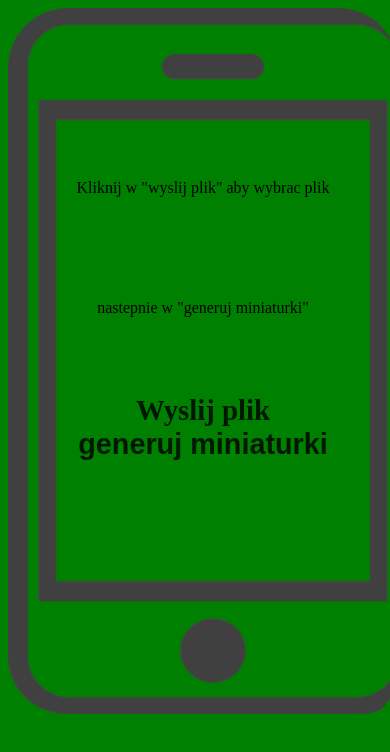
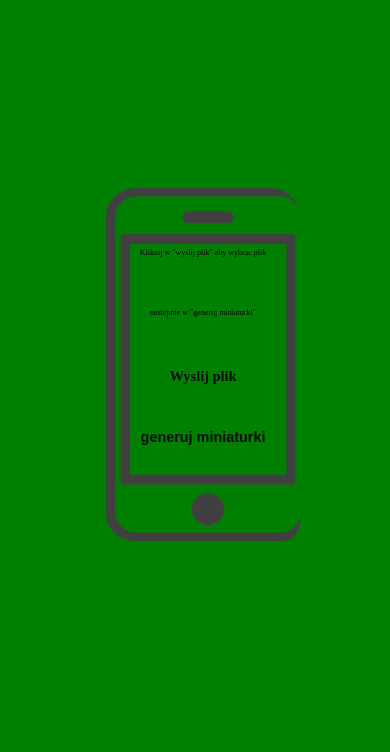
Before and after one commit to DJanocha/miniature_generator, a website: page public/index.html in a window 390 px wide. Drawn offline with Linux system fonts and the light colour scheme.

Commit message:
kinda works, really poorly, but it does the job. now's the time for refactoring

```diff
--- a/public/css/style.css
+++ b/public/css/style.css
@@ -14,6 +14,12 @@
     background-image: url("../images/smartphone.webp");
     background-repeat: no-repeat;
     display: grid;
+}
+
+@media (max-width: 400px) {
+    .phone {
+        transform: scale(0.5);
+    }
 }
 
 .container {
@@ -40,6 +46,8 @@
     text-align: center;
     align-self: center;
     text-decoration: none;
+    width: 100%;
+    height: 100%;
 }
 
 .link {
--- a/public/index.html
+++ b/public/index.html
@@ -11,25 +11,21 @@
 
 <body>
     <div class="phone">
-        <div class="container">
+        <form class="container" action="/images" method="POST" enctype="multipart/form-data">
             <div class="element"></div>
             <div class="element"><label>Kliknij  w "wyslij plik" aby wybrac plik</label></div>
             <div class="element"><label>nastepnie w "generuj miniaturki"</label></div>
             <div class="element">
-                <form action="/images" method="POST" enctype="multipart/form-data">
-                    <div class="element link">
                 <label class="link">
                     <input type="file" name="originalImage">Wyslij plik</input>
                 </label>
             </div>
-                    <div class="element link">
+            <div class="element">
                 <button class="link" type="submit">generuj miniaturki</button>
             </div>
         </form>
     </div>
-        </div>
 
-    </div>
 </body>
 
 </html>
```
Also changed, not shown: api/images/imagesAPI.js (+12 -1 lines), public/download.html (+3 -3 lines). Lines whose indentation alone changed are shown as unchanged.
